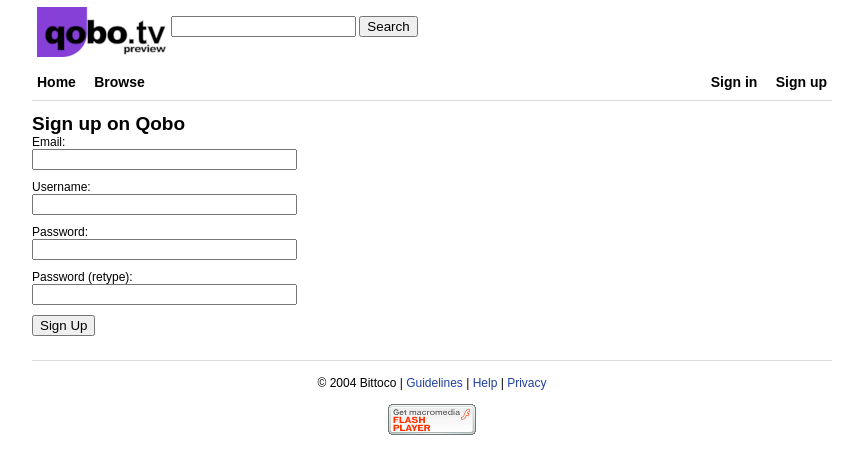
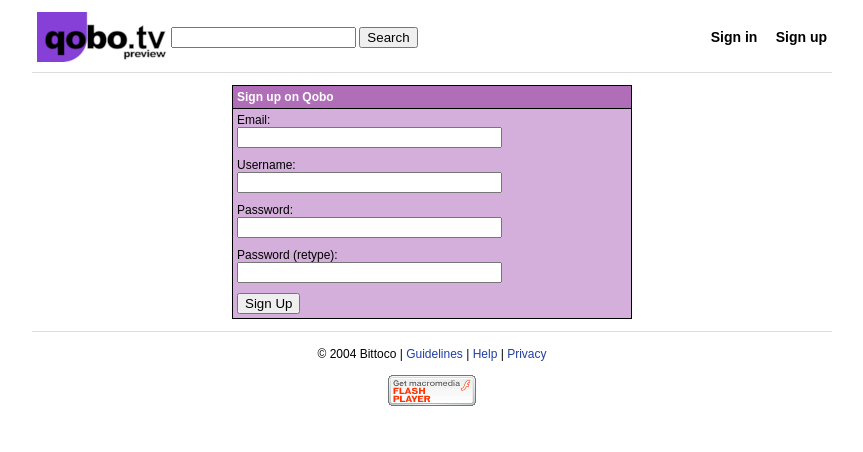
Before and after one commit to bluffingo/OpenSB2, a PHP site: page /signup.php in a window 1280 px wide. Shown: the top 452 px of the page, without its empty margins (208-1071 px from the left). Run offline with PHP 8.4, Linux system fonts and the light colour scheme; style sheets or scripts are compiled from the project's sources.

Commit message:
redo ui
trying a different direction for the site's design so it doesn't look too much like youtube

```diff
--- a/scss/qobo.scss
+++ b/scss/qobo.scss
@@ -1,5 +1,8 @@
 $font: Arial, Helvetica, sans-serif;
-$border-color: #ddd;
+$border-color: #000;
+$title-color: #af6eb7;
+$content-color: #d4afdb;
+$content-color-2: #ffffff;
 
 body {
     background-color: #fff;
@@ -48,18 +51,57 @@ hr {
     border-top: 1px solid $border-color;
 }
 
+form {
+    margin: 0;
+}
+
+// essentials
 .avatar {
     border: 1px solid $border-color;
 }
 
-.headerOne {
-    /* todo */
+.input {
+    margin-bottom: 10px;
 }
 
-.headerTwo {
-    border-bottom: 1px solid $border-color;
+.titleBg {
+    background-color: $title-color;
+    color: white;
+    font-weight: bold;
+}
+
+.contentBg {
+    background-color: $content-color;
+}
+
+.contentBgWhite {
+    background-color: $content-color-2;
+}
+
+.tableBg {
+    background-color: $border-color;
+}
+
+.center {
+    text-align: center;
+}
+
+// header and footer
+
+.header {
+    border-bottom: 1px solid #ddd;
     padding: 5px 0;
     margin-bottom: 10px;
+}
+
+.headerLogo {
+    // in my testing this works on firefox 0.8, but not ie 6 or opera 7.50.
+    &:hover {
+        filter: alpha(opacity=50);
+        -moz-opacity: 0.5;
+        -khtml-opacity: 0.5;
+        opacity: 0.5;
+    }
 }
 
 .headerLinks {
@@ -90,13 +132,9 @@ hr {
 
 .footer {
     text-align: center;
-    border-top: 1px solid $border-color;
+    border-top: 1px solid #ddd;
     margin-top: 10px;
     padding: 15px 0;
-}
-
-.input {
-    margin-bottom: 10px;
 }
 
 // index
@@ -141,22 +179,3 @@ hr {
         margin-bottom: 2px;
     }
 }
-
-// profile page
-.profileTitle {
-    font-size: 14px;
-    font-weight: bold;
-    padding-bottom: 2px;
-}
-
-// migrate squarebracket page
-.migrateHeader {
-    padding-bottom: 6px;
-    border-bottom: 1px solid $border-color;
-    text-align: center;
-
-    h1 {
-        font-size: 18px;
-        margin-bottom: 6px;
-    }
-}
--- a/src/Framework/Frontend.php
+++ b/src/Framework/Frontend.php
@@ -29,6 +29,5 @@ class Frontend {
     function render($name, $array = []) {
         $template = $this->twig->load($name . '.twig');
         echo $template->render($array);
-        print_r($this->db->getAllQueries());
     }
 }
--- a/src/templates/qobo/components/template.twig
+++ b/src/templates/qobo/components/template.twig
@@ -1,3 +1,4 @@
+ <!DOCTYPE HTML PUBLIC "-//W3C//DTD HTML 4.01 Transitional//EN" "http://www.w3.org/TR/html4/loose.dtd">
 <html>
     <head>
         <title>Qobo.TV</title>
@@ -8,11 +9,11 @@
             <tbody>
                 <tr>
                     <td>
-                        <table width="800" height="50" cellspacing="5" cellpadding="0" border="0" class="headerOne">
+                        <table width="800" height="50" cellspacing="5" cellpadding="0" border="0" class="header">
                             <tr>
                                 <td width="129">
                                     <div>
-                                        <a href="/"><img src="/img/qobo.png" alt="Qobo.TV Preview" width="129"></img></a>
+                                        <a href="/"><img class="headerLogo" src="/img/qobo.png" alt="Qobo.TV Preview" width="129"></img></a>
                                     </div>
                                 </td>
                                 <td valign="center">
@@ -21,20 +22,6 @@
                                             <input type="text" name="search">
                                             <input type="submit" value="Search">
                                         </form>
-                                    </div>
-                                </td>
-                            </tr>
-                        </table>
-                    </td>
-                </tr>
-                <tr>
-                    <td>
-                        <table width="800" height="20" cellspacing="5" cellpadding="0" border="0" class="headerTwo">
-                            <tr>
-                                <td align="left">
-                                    <div class="headerLinks alignedLeft">
-                                        <a href="/">Home</a>
-                                        <a href="/browse.php">Browse</a>
                                     </div>
                                 </td>
                                 <td align="right">
--- a/src/templates/qobo/signup.twig
+++ b/src/templates/qobo/signup.twig
@@ -1,8 +1,15 @@
 {% extends "components/template.twig" %}
 
 {% block content %}
-<h1>Sign up on Qobo</h1>
-
+<table class="tableBg" width="400" cellspacing="1" cellpadding="4" align="center">
+    <tbody>
+        <tr class="titleBg">
+            <td colspan="2">
+				Sign up on Qobo
+            </td>
+        </tr>
+        <tr>
+            <td class="contentBg">
 				<form method="post" action="signup.php">
 				<input type="hidden" name="field_command" value="signup_submit">
 				<div class="input">
@@ -24,4 +31,8 @@
 
 				<input type="submit" value="Sign Up">
 				</form>
+            </td>
+        </tr>
+    </tbody>
+</table>
 {% endblock %}
```
Also changed, not shown: src/templates/qobo/index.twig (+25 -26 lines), src/templates/qobo/login.twig (+13 -2 lines), src/templates/qobo/migrate.twig (+15 -3 lines), src/templates/qobo/profile.twig (+29 -14 lines), src/templates/qobo/upload.twig (+13 -2 lines), src/templates/qobo/view.twig (+25 -11 lines), public/img/avatar.png, public/img/icons/image.png (added), public/img/icons/music.png (added), public/img/icons/video.png (added), public/img/indexSignIn.gif (deleted), public/img/indexSignUp.gif (deleted). Lines whose indentation alone changed are shown as unchanged.
